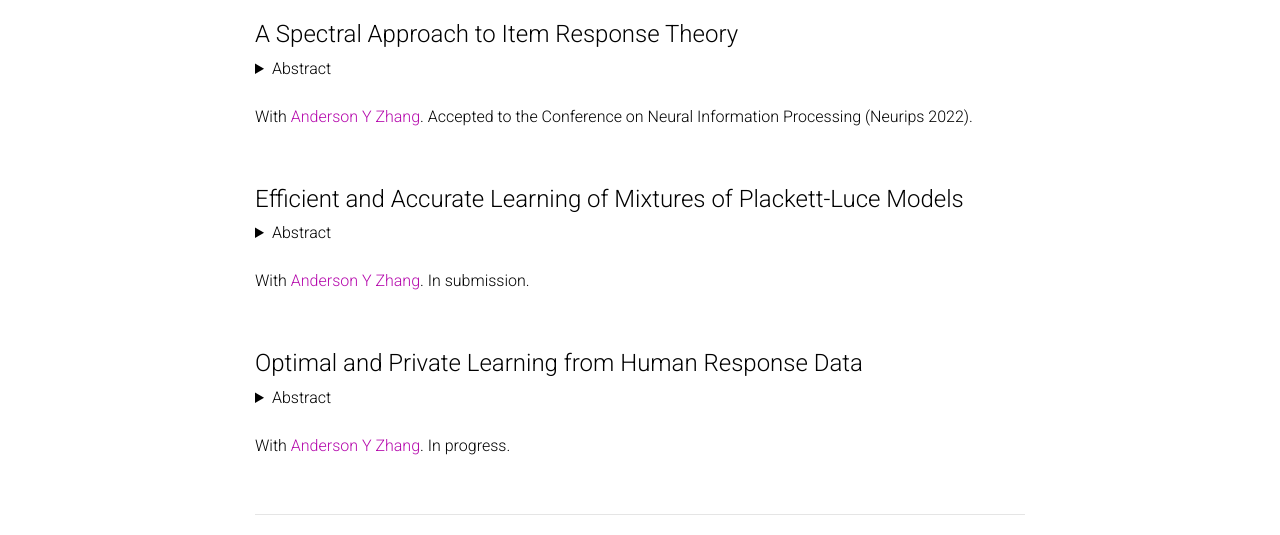
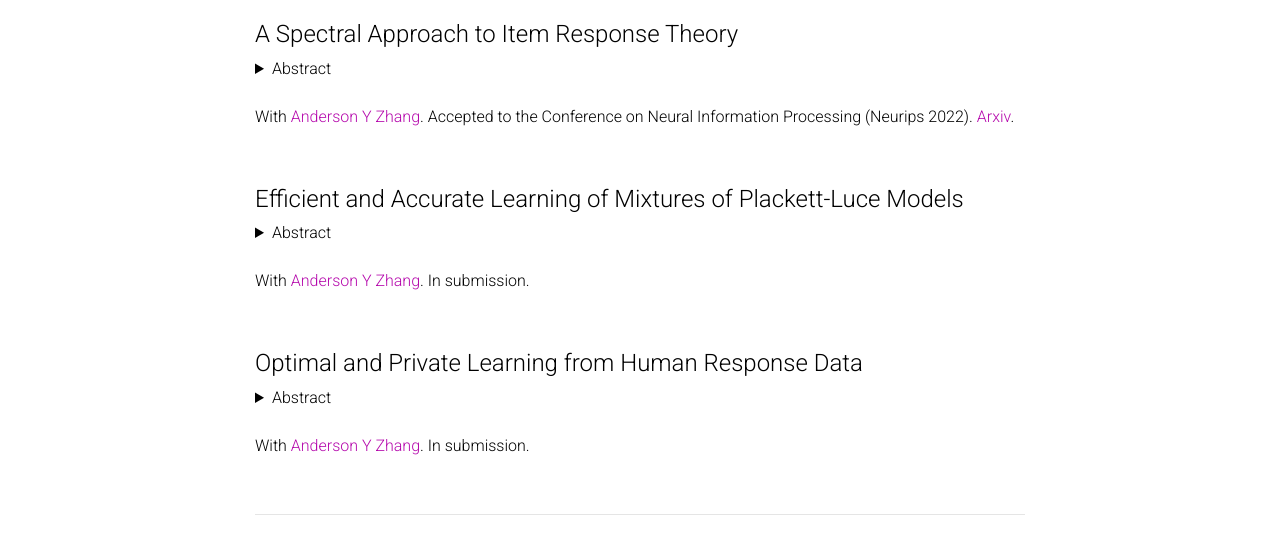
Before and after one commit to dnguyen1196/dnguyen1196.github.io, a Jekyll site: the page built from _pages/publications.md, in a window 1280 px wide and 900 px high, scrolled down 485 px. Shown: the part 153-688 px from the top of the window. Built offline with Jekyll 4.4.1, drawn with Linux system fonts in a browser that asks for light colours; comment, search, counter and statistics services are not loaded; a style sheet for code colours, icons or effects is not loaded.

Commit message:
updated publications

```diff
--- a/_pages/publications.md
+++ b/_pages/publications.md
@@ -36,7 +36,7 @@ The Rasch model is one of the most fundamental models in item response theory an
 </details>
 
 <br>
-With [Anderson Y Zhang](http://www.andersonzhang.com/). Accepted to the Conference on Neural Information Processing (Neurips 2022).
+With [Anderson Y Zhang](http://www.andersonzhang.com/). Accepted to the Conference on Neural Information Processing (Neurips 2022). [Arxiv](https://arxiv.org/abs/2210.04317).
 
 <br>
 
@@ -63,7 +63,7 @@ Item response theory is the study of human-centric decision models with diverse
 </details>
 
 <br>
-With [Anderson Y Zhang](http://www.andersonzhang.com/). In progress.
+With [Anderson Y Zhang](http://www.andersonzhang.com/). In submission.
 
 <br>
 
```
